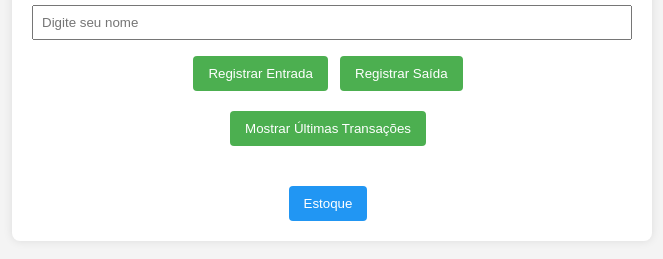
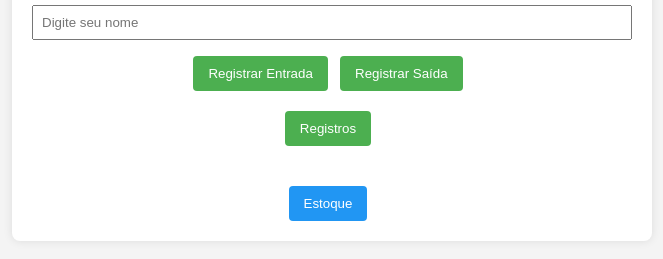
Before and after one commit to Osasunoy/checkin, a plain HTML site: page index.html in a window 1280 px wide. Shown: the part 181-440 px from the top of the page, without its empty margins (308-971 px from the left). Drawn offline with Linux system fonts and the light colour scheme.

Commit message:
Update index.html

```diff
--- a/index.html
+++ b/index.html
@@ -93,7 +93,7 @@
 
         <div id="output"></div>
 
-        <button id="showLastTransactionsButton" onclick="mostrarUltimasTransacoes()">Mostrar Últimas Transações</button>
+        <button id="showLastTransactionsButton" onclick="mostrarUltimasTransacoes()">Registros</button>
         <div id="lastTransactions"></div>
 
         <button id="linkButton" onclick="direcionarParaLink()">Estoque</button>
```
